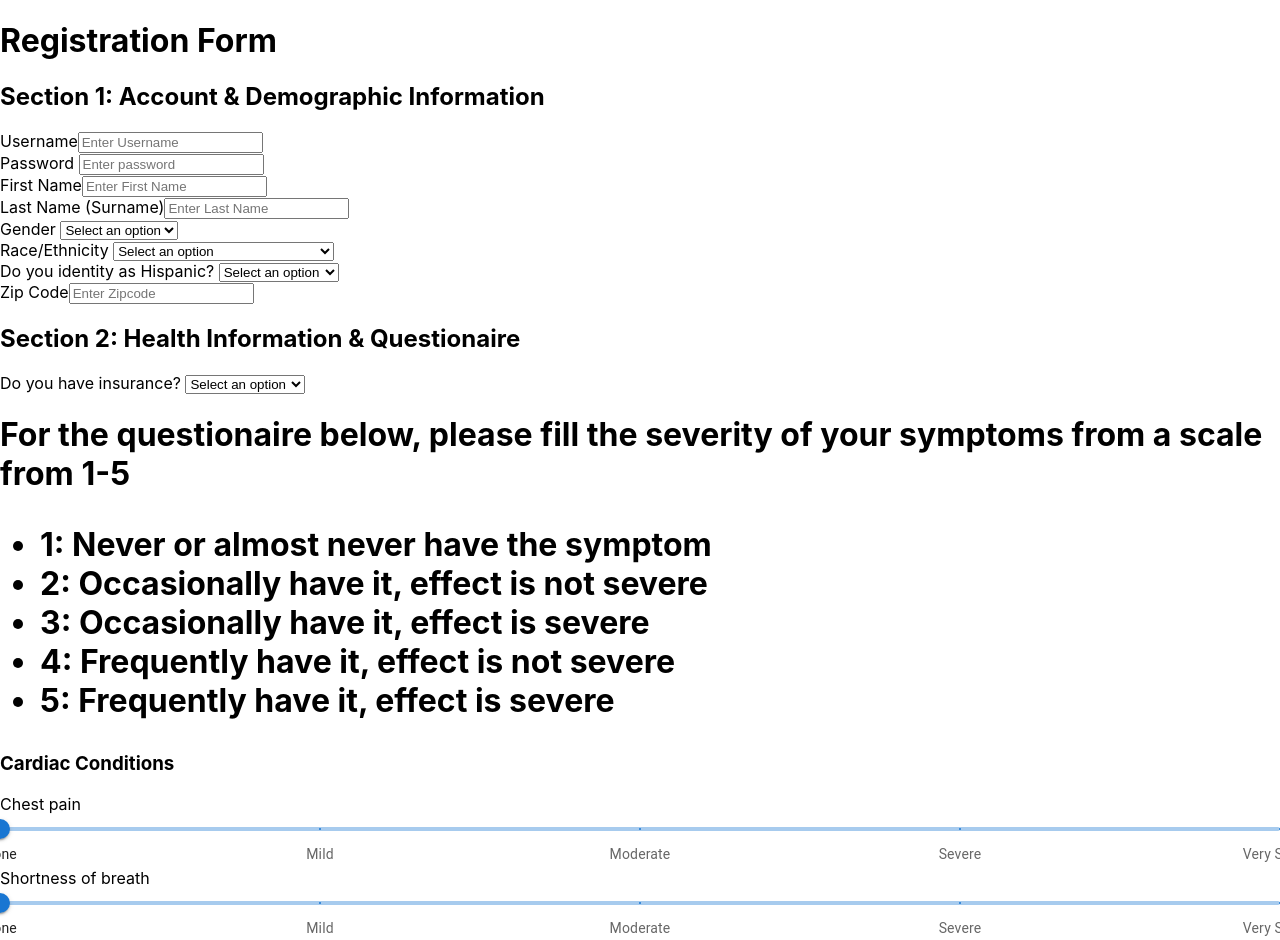
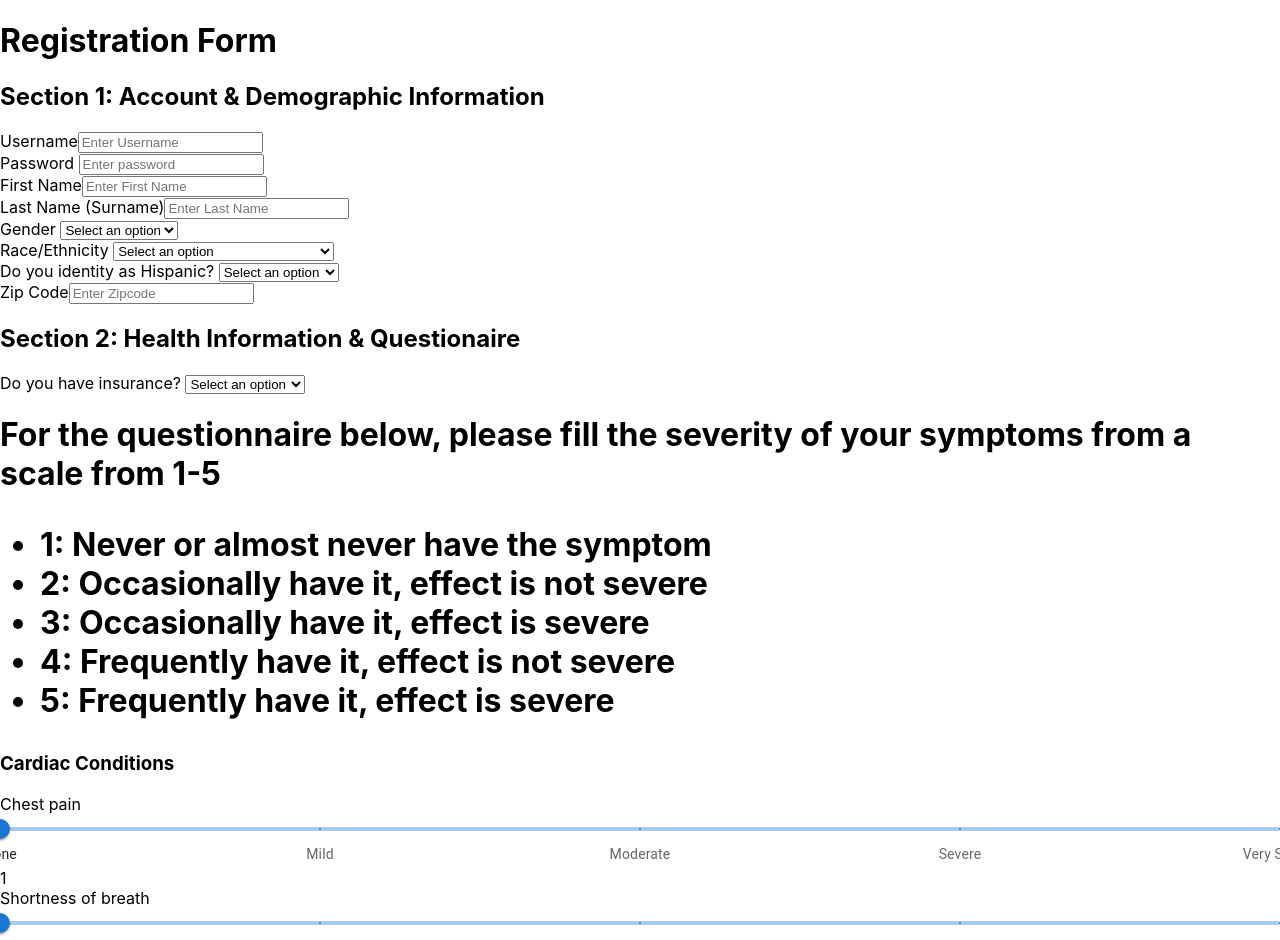
Before and after one commit to nikaslukyanov/Fair-Health-Finder, a React (Create React App) app in the folder client/: page /register in a window 1280 px wide. Shown: the top 940 px of the page. Built offline with nearby package versions, Linux system fonts and the light colour scheme.

Commit message:
User registration works

```diff
--- a/client/package.json
+++ b/client/package.json
@@ -7,6 +7,7 @@
     "@emotion/styled": "^11.14.0",
     "@mui/material": "^6.4.3",
     "@vis.gl/react-google-maps": "^1.5.1",
+    "axios": "^1.7.9",
     "class-variance-authority": "^0.7.1",
     "clsx": "^2.1.1",
     "cra-template": "1.2.0",
--- a/client/src/Pages/register.jsx
+++ b/client/src/Pages/register.jsx
@@ -1,6 +1,8 @@
 import React from 'react';
 import { Formik, Form, Field, ErrorMessage } from 'formik';
 import { Slider } from '@mui/material';
+import axios from 'axios';
+
 function Register() {
     const diseaseData = [
         {
@@ -65,14 +67,155 @@ function Register() {
         { value: 5, label: 'Very Severe' }
     ];
 
-
+    // Create initial values object for all sliders
+    const initialSliderValues = {};
+    sliderConfig.forEach(({ symptoms }) => {
+        symptoms.forEach(({ name }) => {
+            initialSliderValues[name] = 1; // Set default value to 1
+        });
+    });
 
     return (
         <div className="flex flex-col min-h-screen p-6 bg-gray-100 items-left">
             <Formik
-            initialValues={{ username: '' , password: '', firstname: '', lastname: '', race: '', zipcode:'', insurance: '', gender: ''}}
-            onSubmit={(values) => {
-                console.log(values);
+                initialValues={{
+                    username: '',
+                    password: '',
+                    firstname: '',
+                    lastname: '',
+                    race: '',
+                    zipcode: '',
+                    insurance: '',
+                    gender: '',
+                    hispanic: '',
+                    ...initialSliderValues // Add initial slider values
+                }}
+                onSubmit={async (values, { setSubmitting, setErrors }) => {
+                    try {
+                        // Calculate disease group averages with corrected field names
+                        const diseaseGroupMapping = {
+                            'Cardiac Conditions': 'cardiac_conditions',
+                            'Cancer-Related Conditions': 'cancer_related_conditions',
+                            'Neurological Disorders': 'neurological_disorders',
+                            'Trauma & Injury': 'trauma_injury',
+                            'Respiratory Conditions': 'respiratory_conditions',
+                            'Digestive Disorders': 'digestive_disorders',
+                            'Musculoskeletal Disorders': 'musculoskeletal_disorders',
+                            'Endocrine & Metabolic Disorders': 'endocrine_metabolic_disorders',
+                            'Delivery and Neonatal Procedures': 'delivery_neonatal_procedures',
+                            'Infectious Diseases': 'infectious_diseases',
+                            'Other': 'other_conditions'
+                        };
+
+                        // Calculate disease group averages
+                        const diseaseGroupAverages = {};
+                        diseaseData.forEach(({ disease_group, symptoms }) => {
+                            const dbFieldName = diseaseGroupMapping[disease_group];
+                            if (!dbFieldName) {
+                                console.error(`No mapping found for disease group: ${disease_group}`);
+                                return;
+                            }
+
+                            let sum = 0;
+                            let count = 0;
+                            symptoms.forEach((_, index) => {
+                                const symptomName = `${disease_group}_${index + 1}`;
+                                const value = parseInt(values[symptomName]) || 0;
+                                sum += value;
+                                count++;
+                            });
+                            diseaseGroupAverages[dbFieldName] = count > 0 ? Math.round(sum / count) : 0;
+                        });
+
+                        // Create a mapping for symptoms to their correct field names
+                        const symptomMapping = {
+                            'Cardiac Conditions_1': 'chest_pain',
+                            'Cardiac Conditions_2': 'shortness_of_breath',
+                            'Cardiac Conditions_3': 'fatigue',
+                            'Cardiac Conditions_4': 'palpitations',
+                            'Cancer-Related Conditions_1': 'fatigue',
+                            'Cancer-Related Conditions_2': 'nausea_vomiting',
+                            'Cancer-Related Conditions_3': 'unexplained_weight_loss',
+                            'Cancer-Related Conditions_4': 'pain',
+                            'Neurological Disorders_1': 'headaches',
+                            'Neurological Disorders_2': 'dizziness_vertigo',
+                            'Neurological Disorders_3': 'numbness_weakness_limbs',
+                            'Neurological Disorders_4': 'seizures',
+                            'Trauma & Injury_1': 'bruising',
+                            'Trauma & Injury_2': 'swelling_inflammation',
+                            'Trauma & Injury_3': 'pain',
+                            'Trauma & Injury_4': 'restricted_movement',
+                            'Respiratory Conditions_1': 'coughing',
+                            'Respiratory Conditions_2': 'shortness_of_breath',
+                            'Respiratory Conditions_3': 'wheezing',
+                            'Respiratory Conditions_4': 'chest_tightness',
+                            'Digestive Disorders_1': 'abdominal_pain',
+                            'Digestive Disorders_2': 'nausea_vomiting',
+                            'Digestive Disorders_3': 'diarrhea',
+                            'Digestive Disorders_4': 'bloating_indigestion',
+                            'Musculoskeletal Disorders_1': 'joint_pain',
+                            'Musculoskeletal Disorders_2': 'muscle_stiffness',
+                            'Musculoskeletal Disorders_3': 'swelling_inflammation',
+                            'Musculoskeletal Disorders_4': 'decreased_range_of_motion',
+                            'Endocrine & Metabolic Disorders_1': 'unexplained_weight_changes',
+                            'Endocrine & Metabolic Disorders_2': 'increased_thirst_urination',
+                            'Endocrine & Metabolic Disorders_3': 'fatigue',
+                            'Endocrine & Metabolic Disorders_4': 'hot_cold_intolerance',
+                            'Delivery and Neonatal Procedures_1': 'preterm_labor',
+                            'Delivery and Neonatal Procedures_2': 'bleeding_pregnancy',
+                            'Delivery and Neonatal Procedures_3': 'high_blood_pressure',
+                            'Delivery and Neonatal Procedures_4': 'premature_rupture_membranes',
+                            'Infectious Diseases_1': 'fever',
+                            'Infectious Diseases_2': 'chills',
+                            'Infectious Diseases_3': 'coughing',
+                            'Infectious Diseases_4': 'fatigue',
+                            'Other_1': 'headaches',
+                            'Other_2': 'dizziness_vertigo',
+                            'Other_3': 'insomnia',
+                            'Other_4': 'weight_loss_gain'
+                        };
+
+                        // Initialize all symptoms to 0
+                        const symptoms = {};
+                        Object.values(symptomMapping).forEach(dbField => {
+                            symptoms[dbField] = 0;
+                        });
+
+                        // Map symptoms to their correct fields
+                        Object.entries(symptomMapping).forEach(([formField, dbField]) => {
+                            const value = parseInt(values[formField]) || 0;
+                            symptoms[dbField] = Math.max(symptoms[dbField], value);
+                        });
+
+                        // Create payload with all form data
+                        const payload = {
+                            username: values.username,
+                            password: values.password,
+                            firstname: values.firstname,
+                            lastname: values.lastname,
+                            race: values.race,
+                            zipcode: parseInt(values.zipcode),
+                            insurance: values.insurance,
+                            gender: values.gender.toLowerCase(),
+                            hispanic: values.hispanic,
+                            ...diseaseGroupAverages,
+                            ...symptoms
+                        };
+
+                        console.log('Payload being sent:', payload); // For debugging
+
+                        // Send POST request to backend
+                        const response = await axios.post('http://localhost:3000/users', payload);
+                        console.log('Registration successful:', response.data);
+
+                        alert('Registration successful!');
+
+                    } catch (error) {
+                        console.error('Registration error:', error);
+                        setErrors({ submit: error.response?.data?.error || 'Registration failed' });
+                    } finally {
+                        setSubmitting(false);
+                    }
                 }}
                 validateOnChange={true}
                 validateOnBlur={true}
@@ -225,7 +368,7 @@ function Register() {
 
                             </div>
                 <div className="space-y-6">
-    <h1> For the questionaire below, please fill the severity of your symptoms from a scale from 1-5
+                <h1> For the questionnaire below, please fill the severity of your symptoms from a scale from 1-5
                     <ul className='list-disc ml-4'>
                         <li> 1: Never or almost never have the symptom</li>
                         <li> 2: Occasionally have it, effect is not severe </li>
@@ -237,15 +380,18 @@ function Register() {
                 {sliderConfig.map(({ name, symptoms }) => (
                   <div key={name}>
                     <h3 className="text-md font-bold mb-4"> {name}</h3>
-        {symptoms.map(({name, label}) => (
-            <div key = {name}>
-                <label htmlFor={name} className="block text-gray-700 font-semibold mb-2">
+                    {symptoms.map(({name: symptomName, label}) => (
+                        <div key = {symptomName}>
+                            <label htmlFor={symptomName} className="block text-gray-700 font-semibold mb-2">
                       {label}
                     </label>
                     <div className="flex items-center">
                       <Slider
-            name={name}
-            onChange={(event, newValue) => setFieldValue(name, newValue)}
+                        name={symptomName}
+                        value={values[symptomName] || 1}
+                        onChange={(_, newValue) => {
+                            setFieldValue(symptomName, newValue);
+                        }}
                         min={1}
                         max={5}
                         step={1}
@@ -253,6 +399,9 @@ function Register() {
                         valueLabelDisplay="auto"
                         className="w-3/4"
                       />
+                      <span className="ml-4">
+                        {values[symptomName] || 1}
+                      </span>
                     </div>
                         </div>
                     ))}
@@ -260,22 +409,7 @@ function Register() {
                   </div>
                 ))}
               </div>
-                        <button onClick={() => {
-        const groupedValues = {}
-        diseaseData.forEach(({ disease_group, symptoms }) => {
-            // Initialize sum for the disease group if not already done
-            groupedValues[disease_group] = groupedValues[disease_group] || { sum: 0, symptoms };
-
-            // Sum up the values for each symptom in the disease group
-            symptoms.forEach((_, index) => {
-              const symptomName = `${disease_group}_${index + 1}`; // Mapping name to disease group and symptom index
-              groupedValues[disease_group].sum += values[symptomName] || 0;
-            });
-          });
-
-          // Now groupedValues will contain the disease group with their summed values
-          console.log(groupedValues);
-    }} type="submit" disabled={isSubmitting || !isValid || !dirty} className="inline-block rounded px-4 py-3 text-white font-bold transition-colors bg-blue-600 hover:bg-primary-700 active:bg-primary-800 disabled:cursor-not-allowed disabled:bg-red-300">
+                            <button type="submit" disabled={isSubmitting || !isValid || !dirty} className="inline-block rounded px-4 py-3 text-white font-bold transition-colors bg-blue-600 hover:bg-primary-700 active:bg-primary-800 disabled:cursor-not-allowed disabled:bg-red-300">
                                 {isSubmitting ? 'Submitting...' : 'Submit'}
                             </button>
                         </Form>
```
Also changed, not shown: 1 other file (tests, documents, lock files or other folders). Lines whose indentation alone changed are shown as unchanged.
